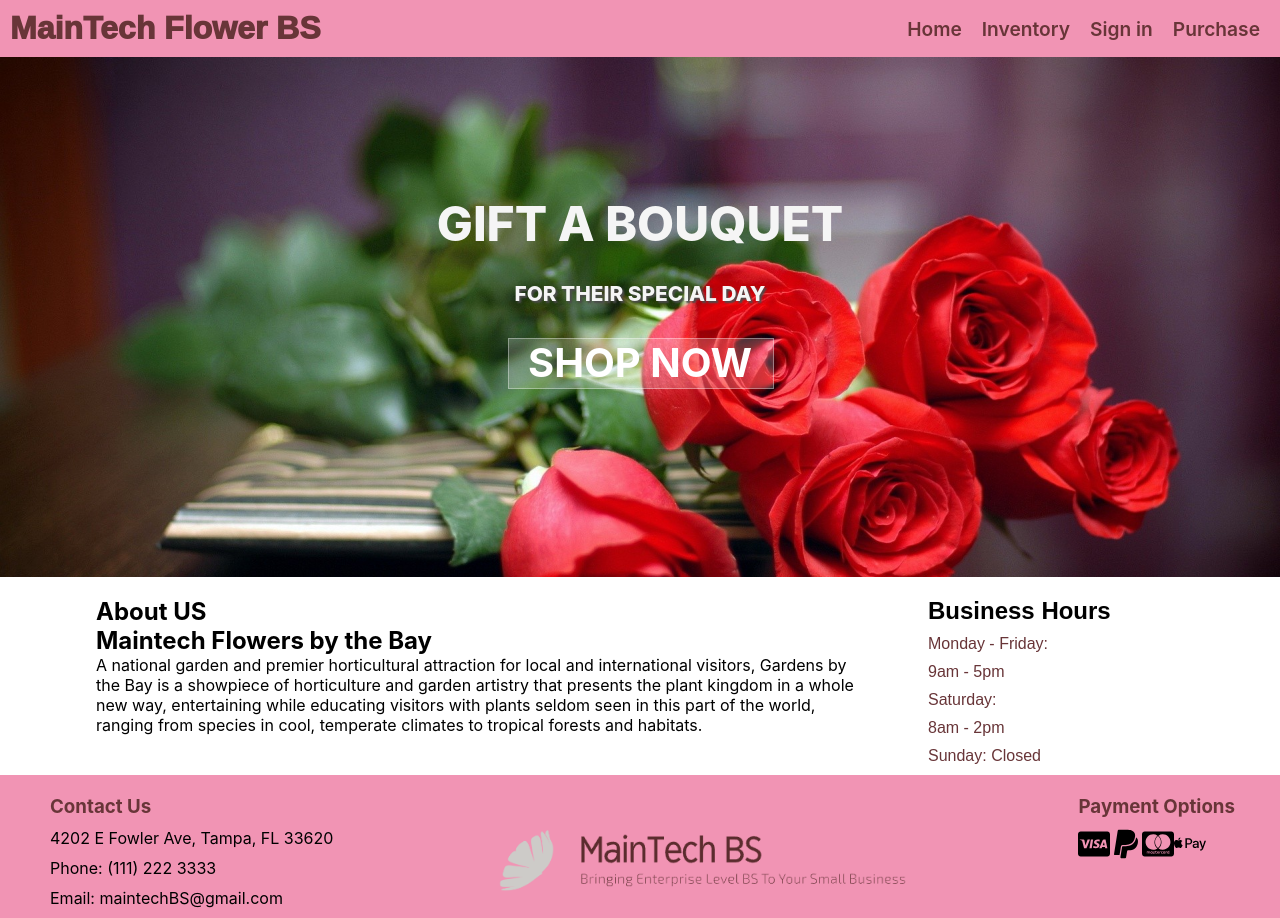
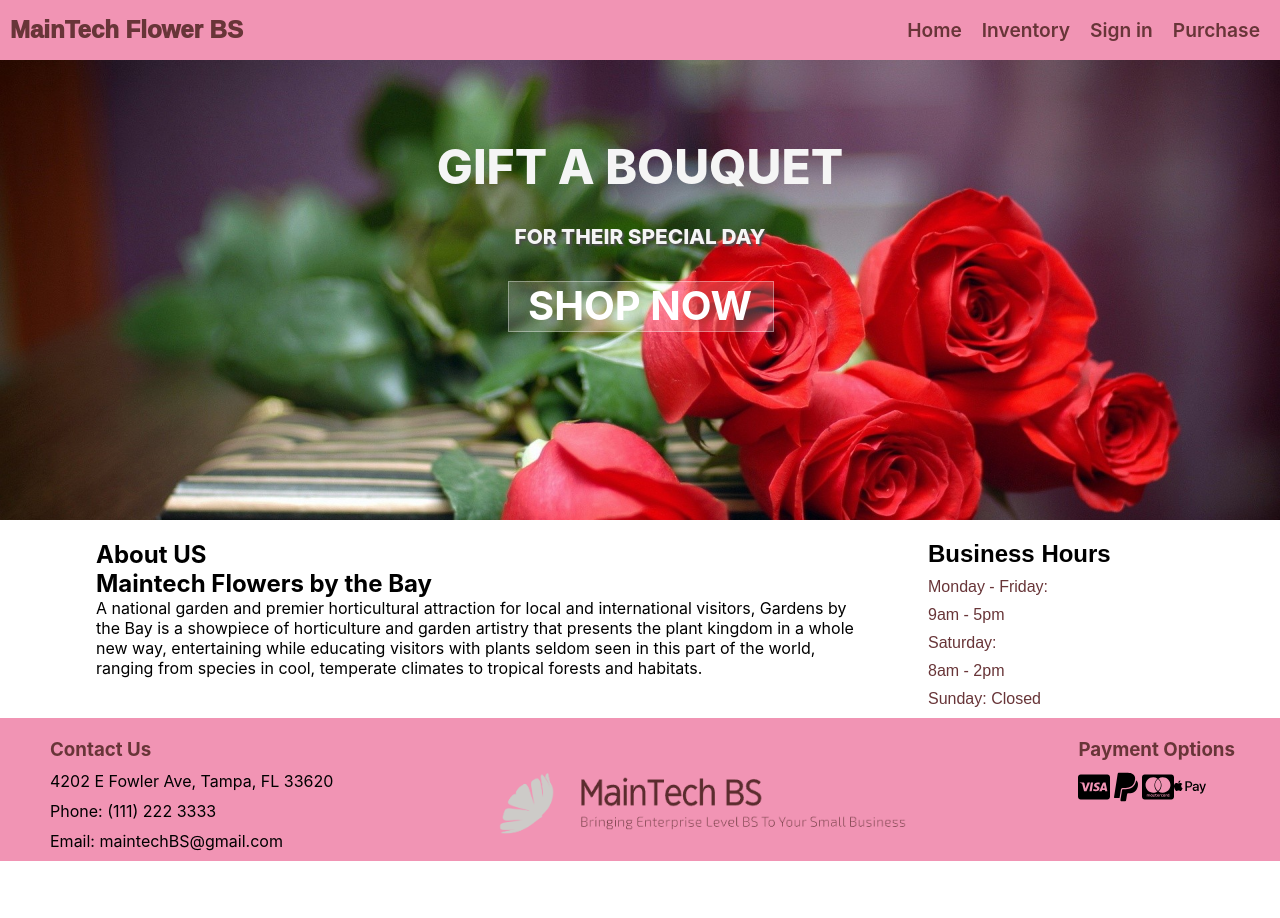
Before and after one commit to joshuagourlay/Software-Engineering-Project, a React (Create React App) app: page / in a window 1280 px wide. After the commit the page ends 861 px from the top, so only its background shows below. Built offline with nearby package versions, Linux system fonts and the light colour scheme.

Commit message:
Improve Navbar CSS Across Application

```diff
--- a/src/components/NavbarStyle.css
+++ b/src/components/NavbarStyle.css
@@ -1,19 +1,27 @@
+:root {
+  --navbar-height: 60px;
+}
+
 nav {
+  position: fixed;
+  top: 0;
+  left: 0;
+  width: 100%;
+  height: var(--navbar-height);
   display: flex;
   align-items: center;
   justify-content: space-between;
   background: rgb(73, 0, 104);
   box-shadow: 10 10px 10px rgba(0, 0, 0, 0.5);
   background-color: rgb(71, 2, 94);
-    padding:10px 10px 10px 10px;
-
+  padding: 10px 10px 10px 10px;
+  z-index: 1000;
 }
 
 #navbar {
   display: flex;
   align-items: center;
   justify-content: center;
-
 }
 
 #navbar li {
@@ -21,32 +29,27 @@ nav {
   padding: 0 10px;
   position: relative;
 }
+
 #navbar li a {
   text-decoration: none;
   font-weight: 600;
-    color: rgb(104,53,56);
+  color: rgb(104, 53, 56);
   transition: 0.3s ease-in-out;
   font-size: 1.2rem;
 }
 
-  #navbar li a:hover
-  {
+#navbar li a:hover {
   color: rgb(255, 255, 255);
-    /*background-color: black;*/
-    /*box-shadow: 10 10px 10px rgba(0, 0, 0, 0.5);*/
 }
 
-
-
 .site-title {
-    font-family:'Poppins',Arial, Helvetica, sans-serif;
+  font-family: 'Poppins', Arial, Helvetica, sans-serif;
   text-decoration: none;
-    font-size: 2rem;
-    color: rgb(104,53,56);
+  font-size: 1.5rem;
+  color: rgb(104, 53, 56);
   font-weight: 1000;
 }
 
-  .Color{
-    background-color: rgb(241,148,180);
-
+.Color {
+  background-color: rgb(241, 148, 180);
 }
--- a/src/pages/Home.js
+++ b/src/pages/Home.js
@@ -3,7 +3,7 @@ import Footer from "./Footer.js"
 
 export default function Home(props) {
     return(
-    <div className={props.cName}>
+    <div className={`hero ${props.cName}`}>
       <img src={props.heroImg} alt="HerpImg"/>
 
 
--- a/src/pages/Inventory.js
+++ b/src/pages/Inventory.js
@@ -3,7 +3,7 @@ import Card from "./Card.js"
 
 export default function Inventory(props) {
     return(
-      <div className={props.cName}>
+      <div className={`hero-in ${props.cName}`}>
       <img src={props.heroImg} alt="HerpImg"/>
 
 
--- a/src/pages/home.css
+++ b/src/pages/home.css
@@ -2,6 +2,7 @@
     width: 100%;
     height:65vh;
     position:relative;
+    padding-top: var(--navbar-height); /*This is important. Adds padding based on navbar size*/
 }
 
 img
@@ -26,6 +27,7 @@ img
     font-weight: 800;
     background:whitesmoke;
     -webkit-background-clip: text;
+    background-clip: text;
     -webkit-text-fill-color: transparent;
 
 
--- a/src/pages/inventory.css
+++ b/src/pages/inventory.css
@@ -2,6 +2,7 @@
     width: 100%;
     height:65vh;
     position:relative;
+    padding-top: var(--navbar-height); /*This is important. Adds padding based on navbar size*/
 }
 
 .hero-text{
@@ -19,6 +20,7 @@
     font-weight: 800;
     background:whitesmoke;
     -webkit-background-clip: text;
+    background-clip: text;
     -webkit-text-fill-color: transparent;
 }
 
--- a/src/smallfrontendstuff/components/FlowerList.css
+++ b/src/smallfrontendstuff/components/FlowerList.css
@@ -29,9 +29,13 @@
 }
 
 .flower-list-table tbody tr:nth-child(even) {
-  background-color: #f2f2f2;
+  background-color: #e6e6e6;
+}
+
+.flower-list-table tbody tr:nth-child(odd) {
+    background-color: #f2f2f2;
 }
 
 .flower-list-table tbody tr:hover {
-  background-color: #ddd;
+  background-color: #c9c9c9;
 }
```
Lines whose indentation alone changed are shown as unchanged.
